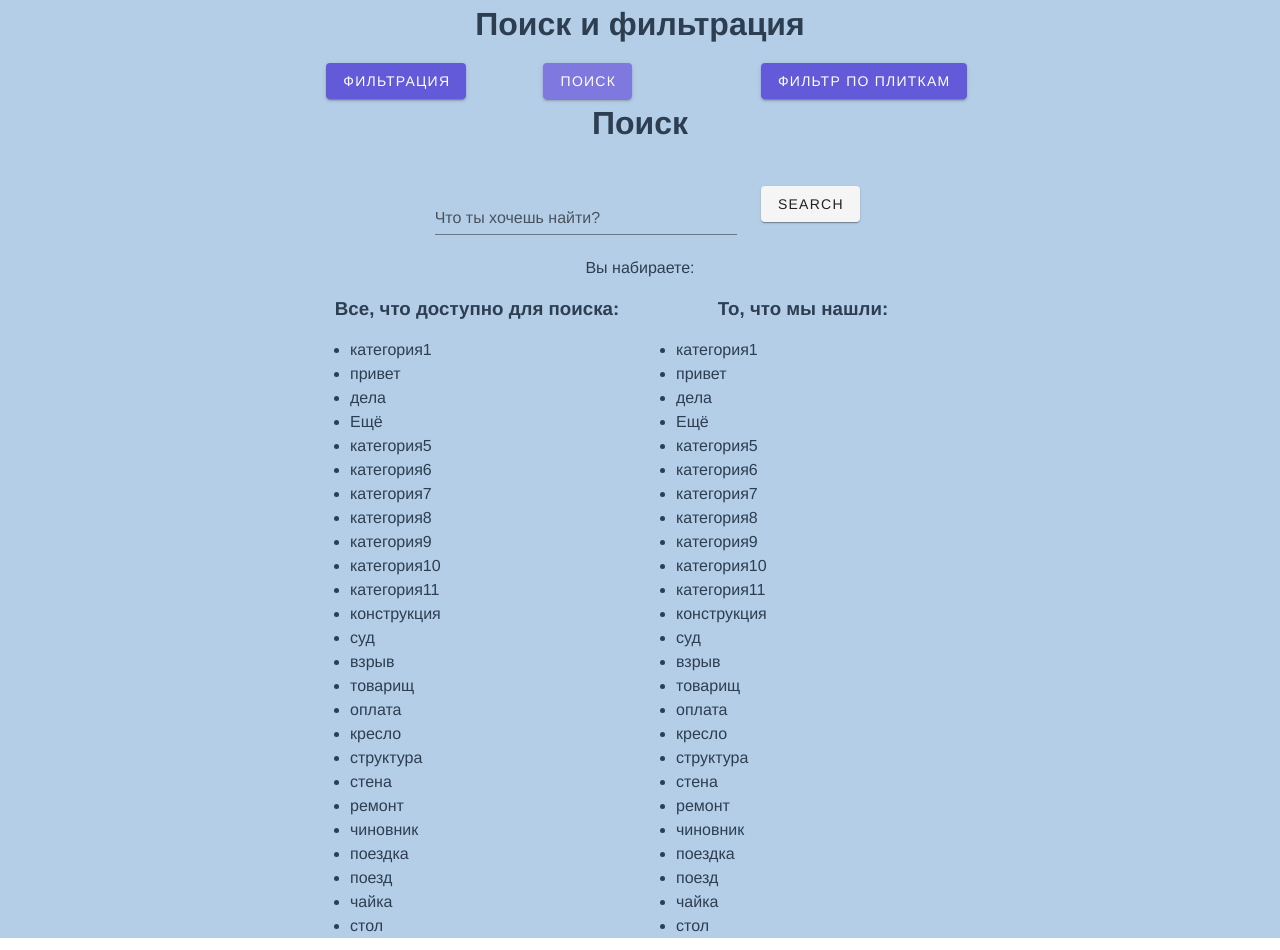
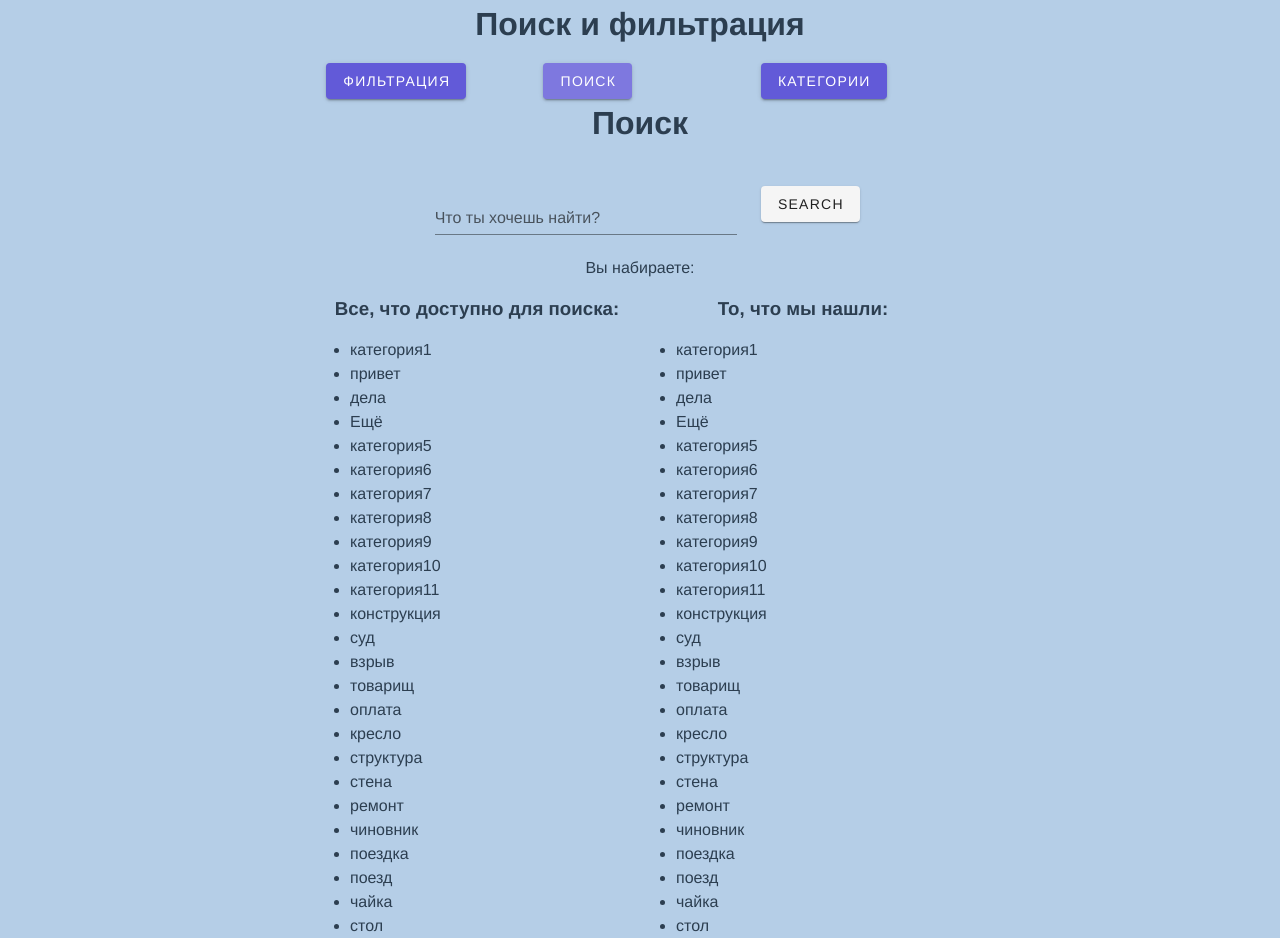
Before and after one commit to katyagibova/search-on-vue, a Vue app: page / in a window 1280 px wide. Built offline with nearby package versions, Linux system fonts and the light colour scheme.

Commit message:
Improved filtering by category

```diff
--- a/src/App.vue
+++ b/src/App.vue
@@ -26,7 +26,7 @@
           <v-btn
           color="#625AD8"
           style="color: #fff"
-          :to="`/filterspage`">Фильтр по плиткам</v-btn>
+          :to="`/filterspage`">Категории</v-btn>
         </v-col>
         <v-spacer></v-spacer>
       </v-row>
--- a/src/components/mainPage.vue
+++ b/src/components/mainPage.vue
@@ -164,6 +164,13 @@
                 color="#625AD8"
                 style="color: #fff">Найти</v-btn>
                 </v-row>
+                <div
+                v-if="category.trim() == ''">
+                    <h2>Так как вы обновили страницу, то настройки сбросились.</h2>
+                    <h2>Пожалуйста выберите категорию во вкладке "Категории"</h2>
+                </div>
+                <div
+                v-else>
                     <v-row
                     v-if="allCards && noCategory == false">
                         <div
@@ -231,6 +238,7 @@
                             </div>
                         </div>
                     </v-row>
+                </div>
                 <div v-if="noCategory">
                     <h2>К сожалению товаров из этой категории нет</h2>
                 </div>
@@ -406,6 +414,9 @@ export default {
             }
         },
         counterCategories(){
+            if(this.category.trim() == ''){
+                this.noCategory = false
+            } else{
                 for( let i = 0;  i< 15; i++){
                     if(this.PRODUCTS[i].category != this.category){
                         this.counter++
@@ -414,6 +425,7 @@ export default {
                 console.log(this.counter)
                 if(this.counter == 15){
                     this.noCategory = true;
+                }
             }
 
         }
```
Lines whose indentation alone changed are shown as unchanged.
